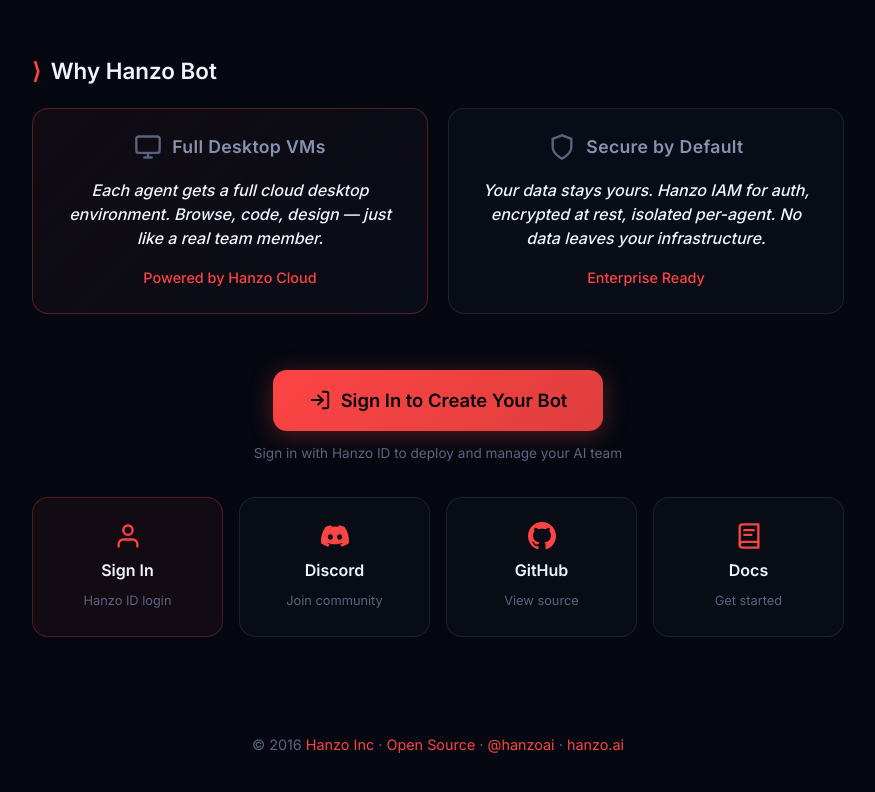
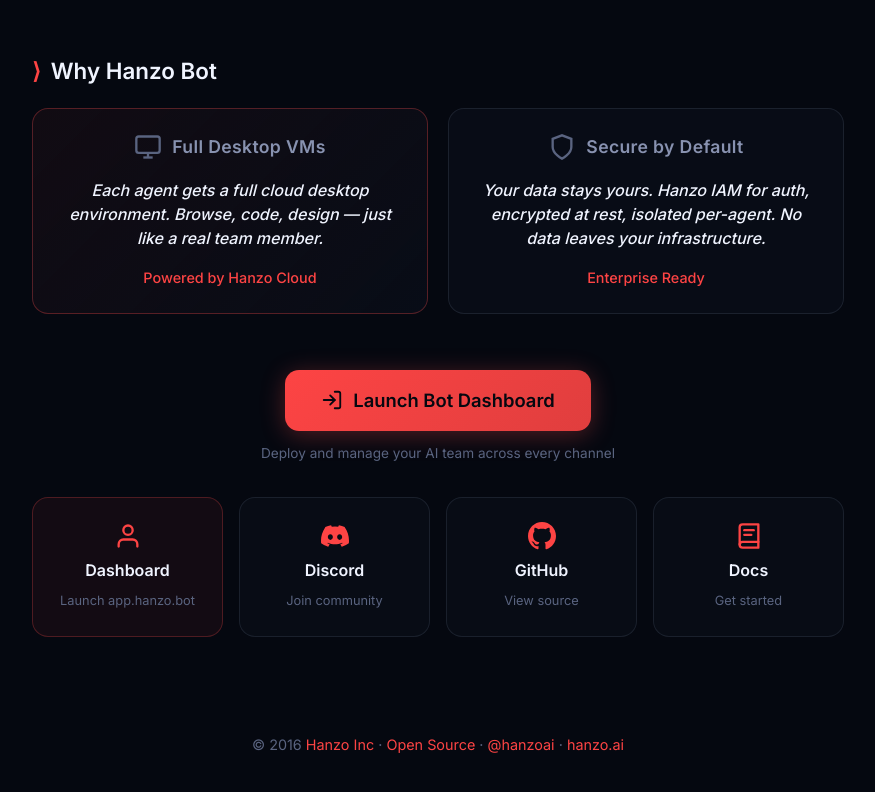
Before and after one commit to hanzobot/site, an Astro site: page / in a window 1280 px wide. Shown: the part 1845-2637 px from the top of the page, without its empty margins (202-1077 px from the left). Built offline with nearby package versions, Linux system fonts and the light colour scheme; Astro itself is replaced by a stand-in of ours; some packages are replaced by stand-ins of ours.

Commit message:
fix: rebrand install.sh from Botbot to Hanzo Bot, update sign-in links
- Replace all Botbot references with Hanzo Bot
- Change lobster emoji to ninja emoji throughout
- Update lobster-themed messages to ninja-themed
- Rename BOTBOT_ env vars to HANZO_BOT_ prefix
- Sign-in links now go to app.hanzo.bot (dashboard)
- Update CTA copy to focus on bot dashboard

```diff
--- a/src/pages/index.astro
+++ b/src/pages/index.astro
@@ -609,26 +609,26 @@ const duration2 = (row2.length / 2 * pixelsPerItem) / pixelsPerSecond;
 
     <!-- Primary CTA: Sign In / Create Bot -->
     <div class="primary-cta">
-      <a href="https://hanzo.id/login" class="btn-primary" target="_blank" rel="noopener">
+      <a href="https://app.hanzo.bot" class="btn-primary" target="_blank" rel="noopener">
         <svg class="btn-icon" viewBox="0 0 24 24" fill="none" stroke="currentColor" stroke-width="2" stroke-linecap="round" stroke-linejoin="round">
           <path d="M15 3h4a2 2 0 0 1 2 2v14a2 2 0 0 1-2 2h-4"/>
           <polyline points="10 17 15 12 10 7"/>
           <line x1="15" y1="12" x2="3" y2="12"/>
         </svg>
-        Sign In to Create Your Bot
+        Launch Bot Dashboard
       </a>
-      <p class="primary-cta-note">Sign in with Hanzo ID to deploy and manage your AI team</p>
+      <p class="primary-cta-note">Deploy and manage your AI team across every channel</p>
     </div>
 
     <!-- CTA Grid -->
     <nav class="cta-grid">
-      <a href="https://hanzo.id/login" class="cta cta-signin">
+      <a href="https://app.hanzo.bot" class="cta cta-signin">
         <svg class="cta-icon" viewBox="0 0 24 24" fill="none" stroke="currentColor" stroke-width="2" stroke-linecap="round" stroke-linejoin="round">
           <path d="M20 21v-2a4 4 0 0 0-4-4H8a4 4 0 0 0-4 4v2"/>
           <circle cx="12" cy="7" r="4"/>
         </svg>
-        <span class="cta-label">Sign In</span>
-        <span class="cta-sub">Hanzo ID login</span>
+        <span class="cta-label">Dashboard</span>
+        <span class="cta-sub">Launch app.hanzo.bot</span>
       </a>
 
       <a href="https://discord.gg/hanzo" class="cta cta-discord" target="_blank" rel="noopener">
```
Also changed, not shown: 1 other file.
